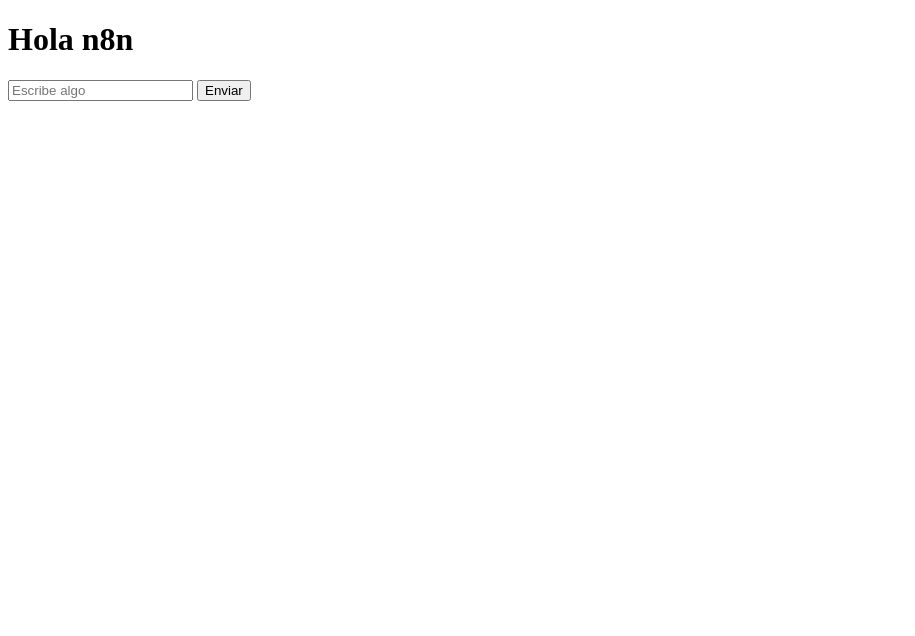
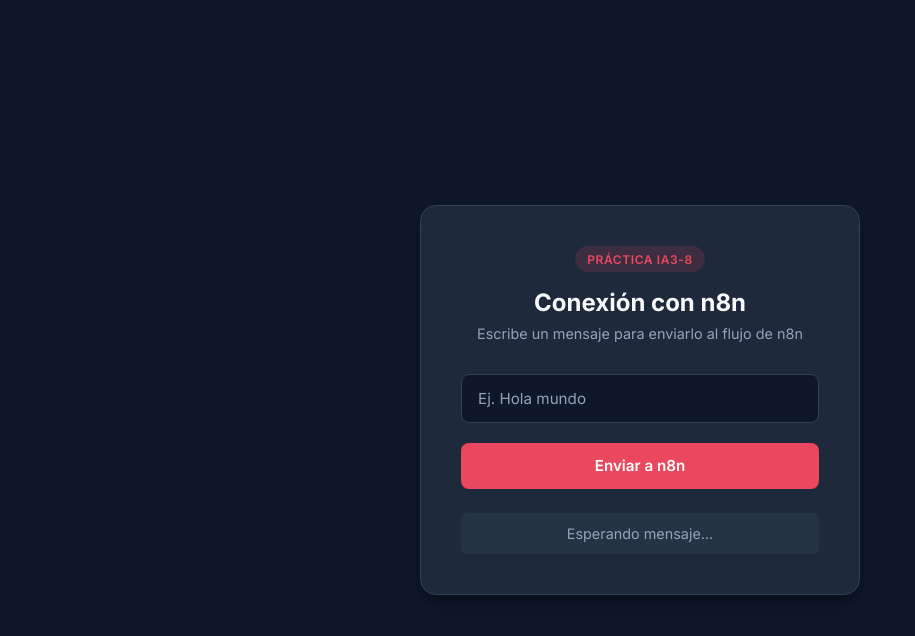
Before and after one commit to david-rocketnova/n8n-Nodejs-server, a website: page public/index.html in a window 1280 px wide. Shown: the whole page, without its empty margins (0-915 px from the left). Drawn offline with Linux system fonts and the light colour scheme.

Commit message:
new changes

```diff
--- a/public/index.html
+++ b/public/index.html
@@ -2,31 +2,224 @@
 <html lang="es">
 <head>
   <meta charset="UTF-8">
-  <title>Hola n8n</title>
+  <meta name="viewport" content="width=device-width, initial-scale=1.0">
+  <title>Conexión a n8n | David Bravo</title>
+  <link rel="preconnect" href="https://fonts.googleapis.com">
+  <link rel="preconnect" href="https://fonts.gstatic.com" crossorigin>
+  <link href="https://fonts.googleapis.com/css2?family=Inter:wght@400;500;600;700&display=swap" rel="stylesheet">
+
+  <style>
+    :root {
+      --primary: #ea485e;
+      --primary-hover: #d2374d;
+      --bg-color: #0f172a;
+      --card-bg: #1e293b;
+      --text-main: #f8fafc;
+      --text-muted: #94a3b8;
+      --border-color: #334155;
+    }
+
+    * {
+      box-sizing: border-box;
+      margin: 0;
+      padding: 0;
+    }
+
+    body {
+      font-family: 'Inter', sans-serif;
+      background-color: var(--bg-color);
+      color: var(--text-main);
+      display: flex;
+      justify-content: center;
+      align-items: center;
+      min-height: 100vh;
+      padding: 1rem;
+    }
+
+    .container {
+      background-color: var(--card-bg);
+      border: 1px solid var(--border-color);
+      padding: 2.5rem;
+      border-radius: 16px;
+      box-shadow: 0 10px 25px -5px rgba(0, 0, 0, 0.3), 0 8px 10px -6px rgba(0, 0, 0, 0.3);
+      width: 100%;
+      max-width: 440px;
+      text-align: center;
+    }
+
+    .badge {
+      display: inline-block;
+      background-color: rgba(234, 72, 94, 0.15);
+      color: var(--primary);
+      font-size: 0.75rem;
+      font-weight: 600;
+      text-transform: uppercase;
+      letter-spacing: 0.05em;
+      padding: 0.35rem 0.75rem;
+      border-radius: 20px;
+      margin-bottom: 1rem;
+    }
+
+    h1 {
+      font-size: 1.5rem;
+      font-weight: 700;
+      margin-bottom: 0.5rem;
+    }
+
+    p.subtitle {
+      color: var(--text-muted);
+      font-size: 0.9rem;
+      margin-bottom: 2rem;
+    }
+
+    .input-group {
+      margin-bottom: 1.25rem;
+      text-align: left;
+    }
+
+    input {
+      width: 100%;
+      padding: 0.85rem 1rem;
+      background-color: #0f172a;
+      border: 1px solid var(--border-color);
+      border-radius: 8px;
+      color: var(--text-main);
+      font-size: 0.95rem;
+      font-family: 'Inter', sans-serif;
+      transition: all 0.2s ease;
+    }
+
+    input:focus {
+      outline: none;
+      border-color: var(--primary);
+      box-shadow: 0 0 0 3px rgba(234, 72, 94, 0.2);
+    }
+
+    input::placeholder {
+      color: var(--text-muted);
+    }
+
+    button {
+      width: 100%;
+      padding: 0.85rem 1rem;
+      background-color: var(--primary);
+      color: white;
+      border: none;
+      border-radius: 8px;
+      font-size: 0.95rem;
+      font-weight: 600;
+      font-family: 'Inter', sans-serif;
+      cursor: pointer;
+      transition: background-color 0.2s ease, transform 0.1s ease;
+    }
+
+    button:hover {
+      background-color: var(--primary-hover);
+    }
+
+    button:active {
+      transform: scale(0.98);
+    }
+
+    button:disabled {
+      opacity: 0.6;
+      cursor: not-allowed;
+    }
+
+    #resultado {
+      margin-top: 1.5rem;
+      padding: 0.75rem;
+      border-radius: 6px;
+      font-size: 0.9rem;
+      min-height: 2.5rem;
+      display: flex;
+      align-items: center;
+      justify-content: center;
+      transition: all 0.3s ease;
+    }
+
+    .info {
+      background-color: rgba(51, 65, 85, 0.4);
+      color: var(--text-muted);
+    }
+
+    .success {
+      background-color: rgba(16, 185, 129, 0.15);
+      color: #34d399;
+      border: 1px solid rgba(16, 185, 129, 0.3);
+    }
+
+    .error {
+      background-color: rgba(239, 68, 68, 0.15);
+      color: #f87171;
+      border: 1px solid rgba(239, 68, 68, 0.3);
+    }
+  </style>
 </head>
 <body>
-  <h1>Hola n8n</h1>
-  <input type="text" id="texto" placeholder="Escribe algo">
-  <button id="enviar">Enviar</button>
-  <p id="resultado"></p>
+
+  <div class="container">
+    <div class="badge">Práctica IA3-8</div>
+    <h1>Conexión con n8n</h1>
+    <p class="subtitle">Escribe un mensaje para enviarlo al flujo de n8n</p>
+
+    <div class="input-group">
+      <input type="text" id="texto" placeholder="Ej. Hola mundo" autocomplete="off">
+    </div>
+
+    <button id="enviar">Enviar a n8n</button>
+
+    <div id="resultado" class="info">Esperando mensaje...</div>
+  </div>
 
   <script>
     const boton = document.getElementById("enviar");
     const campo = document.getElementById("texto");
     const resultado = document.getElementById("resultado");
 
-    boton.addEventListener("click", async () => {
-      resultado.textContent = "Enviando...";
+    async function enviarMensaje() {
+      const valorTexto = campo.value.trim();
+      if (!valorTexto) {
+        resultado.textContent = "Por favor, escribe algo antes de enviar.";
+        resultado.className = "error";
+        return;
+      }
+
+      boton.disabled = true;
+      boton.textContent = "Enviando...";
+      resultado.textContent = "Conectando con n8n...";
+      resultado.className = "info";
+
       try {
         const respuesta = await fetch("/enviar", {
           method: "POST",
           headers: { "Content-Type": "application/json" },
-          body: JSON.stringify({ texto: campo.value }),
+          body: JSON.stringify({ texto: valorTexto }),
         });
+
         const datos = await respuesta.json();
-        resultado.textContent = datos.respuesta || datos.error;
+
+        if (respuesta.ok) {
+          resultado.textContent = datos.respuesta || "Respuesta recibida correctamente";
+          resultado.className = "success";
+        } else {
+          resultado.textContent = datos.error || "Hubo un problema al procesar la solicitud";
+          resultado.className = "error";
+        }
       } catch (error) {
-        resultado.textContent = "Error al conectar con el servidor";
+        resultado.textContent = "Error crítico al conectar con el servidor";
+        resultado.className = "error";
+      } finally {
+        boton.disabled = false;
+        boton.textContent = "Enviar a n8n";
+      }
+    }
+
+    boton.addEventListener("click", enviarMensaje);
+
+    campo.addEventListener("keypress", (e) => {
+      if (e.key === "Enter") {
+        enviarMensaje();
       }
     });
   </script>
```
Also changed, not shown: package.json (+3 -7 lines), servidor.js (+22 -4 lines).
